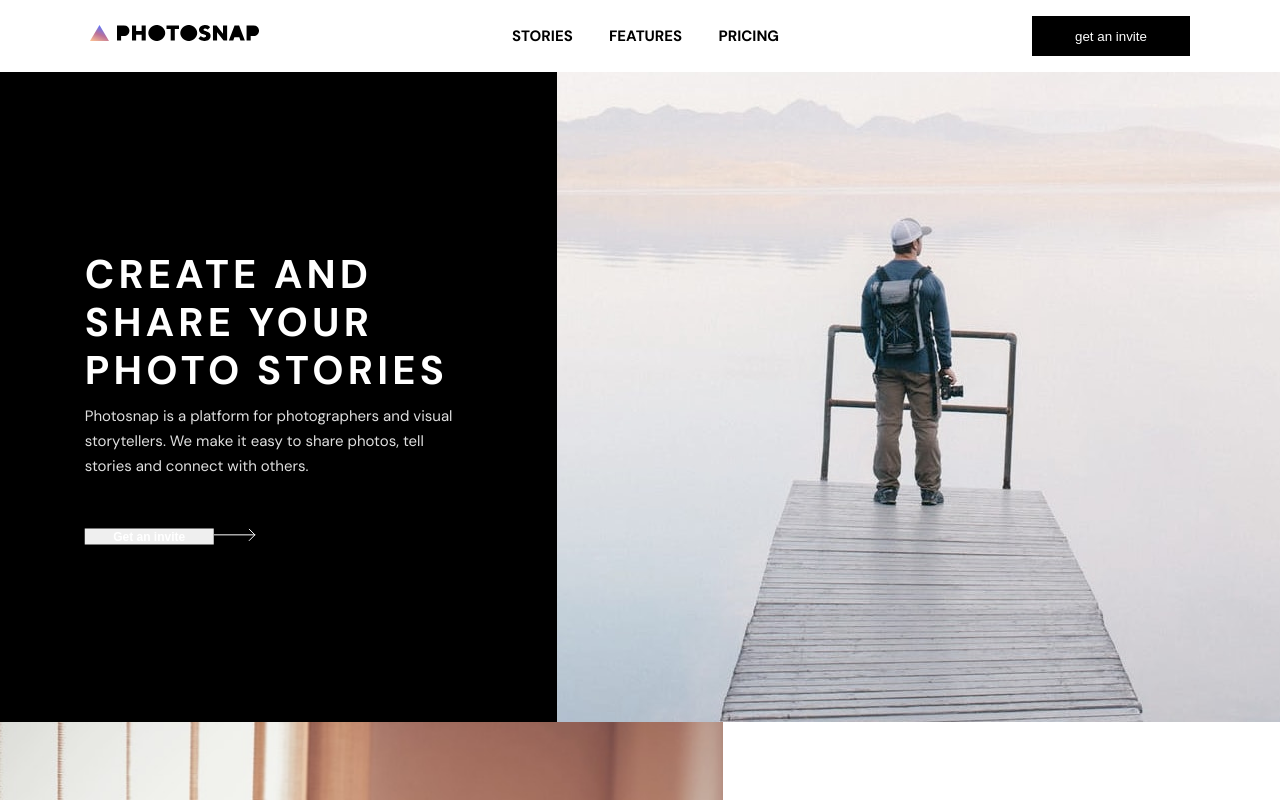
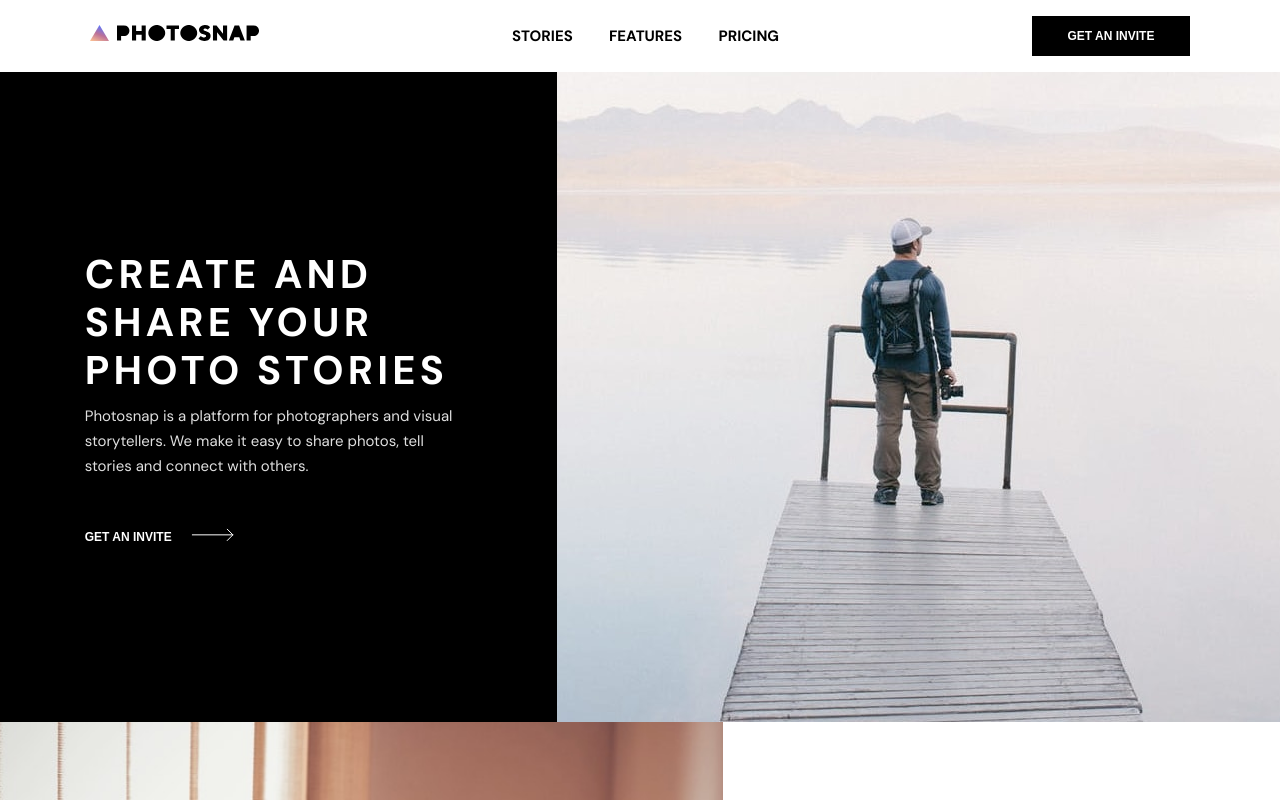
Before and after one commit to Sfailla/photosnap, a website built with Parcel: page src/index.html in a window 1280 px wide. Shown: the top 800 px of the page. Built offline with nearby package versions, Linux system fonts and the light colour scheme.

Commit message:
refactored button component. added styles for button link

```diff
--- a/src/scss/components/button.scss
+++ b/src/scss/components/button.scss
@@ -1,35 +1,53 @@
 .button {
   outline: none;
   border: none;
+  font-size: 12px;
+  font-weight: bold;
+  text-transform: uppercase;
   cursor: pointer;
 
   &__square {
     width: 158px;
     height: 40px;
+    transition: background-color 0.3s ease-in-out, color 0.3s ease-in-out;
 
     &--white {
       background-color: white;
-      color: black;
+      color: $black;
     }
 
     &--black {
       background-color: black;
-      color: white;
+      color: $white;
+    }
+
+    &--black,
+    &--white {
+      &:hover {
+        background-color: #dfdfdf;
+        color: $black;
+      }
     }
   }
 
   &__link {
-    width: 128.86px;
+    width: auto;
     height: 16px;
-    font-size: 12px;
-    font-weight: bold;
+    background: transparent;
+    text-align: left;
+    padding-right: 2rem;
+    transition: padding-right 0.3s ease-in;
+
+    &:hover {
+      padding-right: 3rem;
+    }
 
     &--white {
-      color: white;
+      color: $white;
     }
 
     &--black {
-      color: black;
+      color: $black;
     }
   }
 }
```
